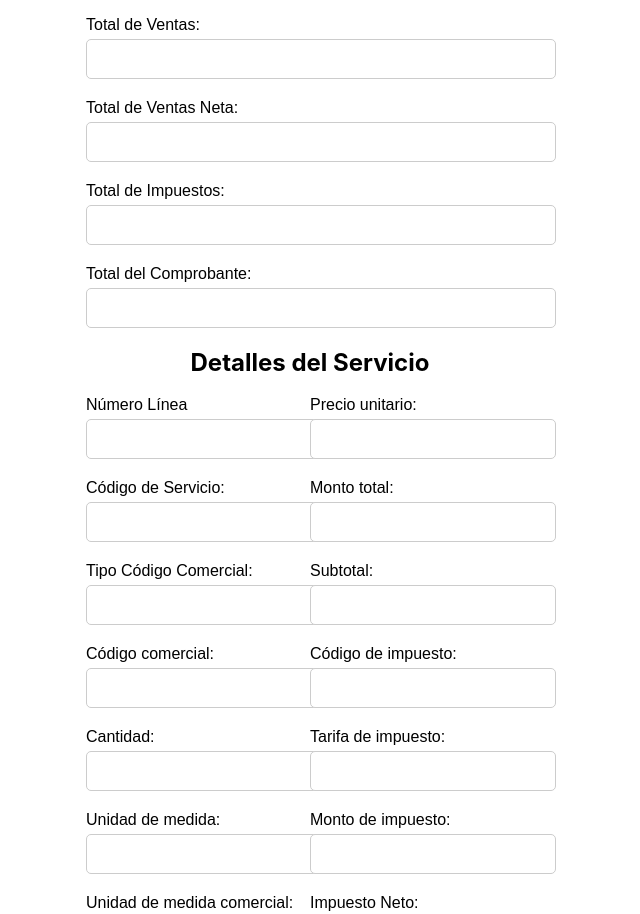
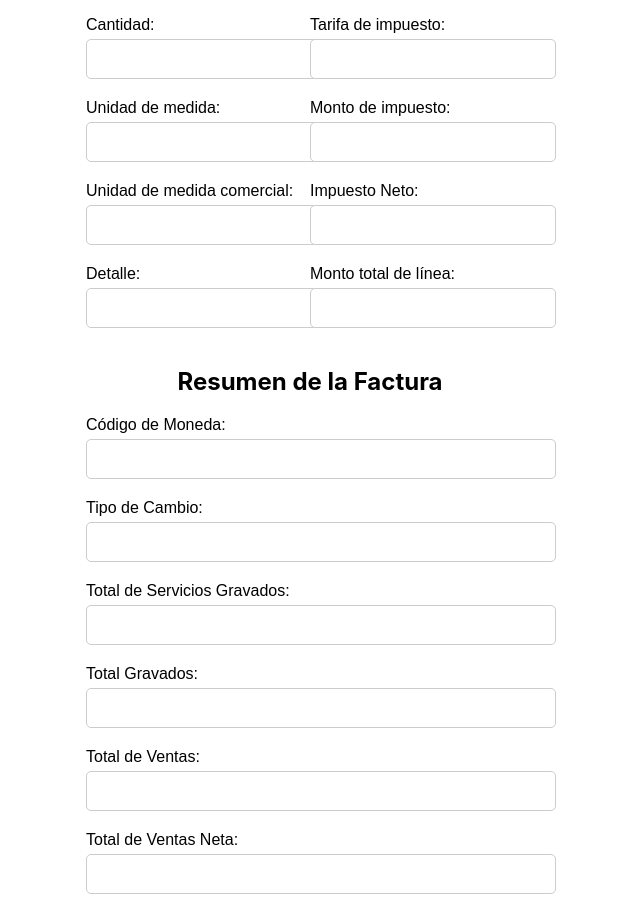
Before and after one commit to Fran420CR/fe, a React (Create React App) app: page /factura-electronica in a window 1280 px wide. Shown: the part 1180-2094 px from the top of the page, without its empty margins (330-970 px from the left). Built offline with nearby package versions, Linux system fonts and the light colour scheme.

Commit message:
Detalles Y tabla fuera

```diff
--- a/src/components/FacturaElectronica.js
+++ b/src/components/FacturaElectronica.js
@@ -10,7 +10,6 @@ function FacturaElectronica() {
   const [codigoServicio, setCodigoServicio] = useState('');
   const [codigoComercial, setCodigoComercial] = useState('');
   const [tipoCodCom, setTipoCodCom] = useState('');
-  const [codigo, setCodigo] = useState('');
   const [cantidad, setCantidad] = useState('');
   const [unidadMedida, setUnidadMedida] = useState('');
   const [unidadMedidaComercial, setUnidadMedidaComercial] = useState('');
@@ -18,30 +17,19 @@ function FacturaElectronica() {
   const [precioUnitario, setPrecioUnitario] = useState('');
   const [montoTotal, setMontoTotal] = useState('');
   const [subtotal, setSubtotal] = useState('');
-  const [impuesto, setImpuesto] = useState({ codigo: '', tarifa: '', monto: '' });
+  const [impuestoCodigo, setImpuestoCodigo] = useState('');
+  const [impuestoTarifa, setImpuestoTarifa] = useState('');
+  const [impuestoMonto, setImpuestoMonto] = useState('');
   const [montoTotalLinea, setMontoTotalLinea] = useState('');
   const [impuestoNeto, setImpuestoNeto] = useState('');
   const [codMoneda, setCodMoneda] = useState('');
-  const [tipoCodComCambio, settipoCodComCambio] = useState('');
+  const [tipoCambio, setTipoCambio] = useState('');
   const [totalServGravados, setTotalServGravados] = useState('');
   const [totalGravados, setTotalGravados] = useState('');
   const [totalVentas, setTotalVentas] = useState('');
   const [totalVentasNeta, setTotalVentasNeta] = useState('');
   const [totalImpuestos, setTotalImpuestos] = useState('');
   const [totalComprobante, setTotalComprobante] = useState('');
-
-  /*
-  const [clientes, setClientes] = useState([]);
-
-  useEffect(() => {
-    fetch('http://localhost:3001/datosClientes')
-      .then(response => response.json())
-      .then(data => {
-        console.log('Datos de clientes obtenidos:', data);
-        setClientes(data);
-      })
-      .catch(error => console.error('Error al obtener los datos de clientes:', error));
-  }, []);*/
 
   const handleConsultarCliente = () => {
     // Realizar la solicitud de datos del cliente utilizando cedulaReceptor
@@ -67,65 +55,6 @@ function FacturaElectronica() {
       .catch(error => console.error('Error al obtener los datos del proveedor:', error));
   };
 
-
-  const [tabla, setTabla] = useState([{
-    numeroLinea: '',
-    codigoServicio: '',
-    codigoComercial: '',
-    tipoCodCom: '',
-    codigo: '',
-    cantidad: '',
-    unidadMedida: '',
-    unidadMedidaComercial: '',
-    detalle: '',
-    precioUnitario: '',
-    montoTotal: '',
-    subtotal: '',
-    impuesto: {
-      codigo: '',
-      tarifa: '',
-      monto: ''
-    },
-    montoTotalLinea: '',
-    impuestoNeto: ''
-
-  }]);
-
-  const handleInputChange = (index, event) => {
-    const values = [...tabla];
-    if (event.target.name === "codigo" || event.target.name === "tarifa" || event.target.name === "monto") {
-      values[index]['impuesto'][event.target.name] = event.target.value;
-    } else {
-      values[index][event.target.name] = event.target.value;
-    }
-    setTabla(values);
-  };
-
-  const handleAddRow = () => {
-    setTabla([...tabla, {
-      numeroLinea: '',
-      codigoServicio: '',
-      codigoComercial: '',
-      tipoCodCom: '',
-      codigo: '',
-      cantidad: '',
-      unidadMedida: '',
-      unidadMedidaComercial: '',
-      detalle: '',
-      precioUnitario: '',
-      montoTotal: '',
-      subtotal: '',
-      impuesto: {
-        codigo: '',
-        tarifa: '',
-        monto: ''
-      },
-      montoTotalLinea: '',
-      impuestoNeto: ''
-    }]);
-  };
-
-
   const handleCodigoSeguridad = (event) => {
     setCodigoSeguridad(event.target.value);
   }
@@ -150,8 +79,8 @@ function FacturaElectronica() {
     setCodMoneda(event.target.value);
   }
 
-  const handletipoCodComCambio = (event) => {
-    settipoCodComCambio(event.target.value);
+  const handleTipoCambio = (event) => {
+    setTipoCambio(event.target.value);
   }
 
   const handleTotalServGravados = (event) => {
@@ -194,10 +123,6 @@ function FacturaElectronica() {
     setTipoCodCom(event.target.value);
   }
 
-  const handleCodigo = (event) => {
-    setCodigo(event.target.value);
-  }
-
   const handleCantidad = (event) => {
     setCantidad(event.target.value);
   }
@@ -226,8 +151,16 @@ function FacturaElectronica() {
     setSubtotal(event.target.value);
   }
 
-  const handleImpuesto = (event) => {
-    setImpuesto({ ...impuesto, [event.target.name]: event.target.value });
+  const handleImpuestoCodigo = (event) => {
+    setImpuestoCodigo(event.target.value);
+  }
+
+  const handleImpuestoTarifa = (event) => {
+    setImpuestoTarifa(event.target.value);
+  }
+
+  const handleImpuestoMonto = (event) => {
+    setImpuestoMonto(event.target.value);
   }
 
   const handleMontoTotalLinea = (event) => {
@@ -247,14 +180,13 @@ function FacturaElectronica() {
       cedulaEmisor,
       cedulaReceptor,
       codMoneda,
-      tipoCodComCambio,
+      tipoCambio,
       totalServGravados,
       totalGravados,
       totalVentas,
       totalVentasNeta,
       totalImpuestos,
       totalComprobante,
-      tabla
     });
 
     // Limpiamos los campos después de enviar el formulario
@@ -264,7 +196,7 @@ function FacturaElectronica() {
     setCedulaEmisor('');
     setCedulaReceptor('');
     setCodMoneda('');
-    settipoCodComCambio('');
+    setTipoCambio('');
     setTotalServGravados('');
     setTotalGravados('');
     setTotalVentas('');
@@ -301,96 +233,12 @@ function FacturaElectronica() {
           <input className="form-input" type="text" value={cedulaReceptor} onChange={handleCedulaReceptor} />
           <button type="button" onClick={handleConsultarCliente}>Consultar Receptor</button>
         </div>
-        <h2>Resumen de la Factura</h2>
-        <div className="form-group">
-          <label className="form-label">Código de Moneda:</label>
-          <input className="form-input" type="text" value={codMoneda} onChange={handleCodMoneda} />
-        </div>
-        <div className="form-group">
-          <label className="form-label">tipoCodCom de Cambio:</label>
-          <input className="form-input" type="text" value={tipoCodComCambio} onChange={handletipoCodComCambio} />
-        </div>
-        <div className="form-group">
-          <label className="form-label">Total de Servicios Gravados:</label>
-          <input className="form-input" type="text" value={totalServGravados} onChange={handleTotalServGravados} />
-        </div>
-        <div className="form-group">
-          <label className="form-label">Total Gravados:</label>
-          <input className="form-input" type="text" value={totalGravados} onChange={handleTotalGravados} />
-        </div>
-        <div className="form-group">
-          <label className="form-label">Total de Ventas:</label>
-          <input className="form-input" type="text" value={totalVentas} onChange={handleTotalVentas} />
-        </div>
-        <div className="form-group">
-          <label className="form-label">Total de Ventas Neta:</label>
-          <input className="form-input" type="text" value={totalVentasNeta} onChange={handleTotalVentasNeta} />
-        </div>
-        <div className="form-group">
-          <label className="form-label">Total de Impuestos:</label>
-          <input className="form-input" type="text" value={totalImpuestos} onChange={handleTotalImpuestos} />
-        </div>
-        <div className="form-group">
-          <label className="form-label">Total del Comprobante:</label>
-          <input className="form-input" type="text" value={totalComprobante} onChange={handleTotalComprobante} />
-        </div>
-        {/* <div className="form-container-table" id="tabla">
-          <h2>Tabla</h2>
-          <table>
-            <thead>
-              <tr>
-                <th>Número Línea</th>
-                <th>Código</th>
-                <th>tipoCodCom Cod Com</th>
-                <th>Código Comercial</th>
-                <th>Cantidad</th>
-                <th>Unidad de Medida</th>
-                <th>Unidad de Medida Comercial</th>
-                <th>Detalle</th>
-                <th>Precio Unitario</th>
-                <th>Monto Total</th>
-                <th>SubTotal</th>
-                <th>Código de Impuesto</th>
-                <th>Tarifa de Impuesto</th>
-                <th>Monto de Impuesto</th>
-                <th>Monto Total Linea</th>
-                <th>Impuesto Neto</th>
-              </tr>
-            </thead>
-            <tbody>
-              {tabla.map((item, index) => (
-                <tr key={index}>
-                  <td><input type="text" name="numeroLinea" value={item.numeroLinea} onChange={event => handleInputChange(index, event)} /></td>
-                  <td><input type="text" name="codigo" value={item.codigoServicio} onChange={event => handleInputChange(index, event)} /></td>
-                  <td><input type="text" name="codigoComercial" value={item.codigoComercial} onChange={event => handleInputChange(index, event)} /></td>
-                  <td><input type="text" name="tipoCodComCodCom" value={item.tipoCodCom} onChange={event => handleInputChange(index, event)} /></td>
-                  <td><input type="text" name="cantidad" value={item.cantidad} onChange={event => handleInputChange(index, event)} /></td>
-                  <td><input type="text" name="unidadMedida" value={item.unidadMedida} onChange={event => handleInputChange(index, event)} /></td>
-                  <td><input type="text" name="unidadMedidaComercial" value={item.unidadMedidaComercial} onChange={event => handleInputChange(index, event)} /></td>
-                  <td><input type="text" name="detalle" value={item.detalle} onChange={event => handleInputChange(index, event)} /></td>
-                  <td><input type="text" name="precioUnitario" value={item.precioUnitario} onChange={event => handleInputChange(index, event)} /></td>
-                  <td><input type="text" name="montoTotal" value={item.montoTotal} onChange={event => handleInputChange(index, event)} /></td>
-                  <td><input type="text" name="subtotal" value={item.subtotal} onChange={event => handleInputChange(index, event)} /></td>
-                  <td><input type="text" name="codigoImpuesto" value={item.impuesto.codigo} onChange={event => handleInputChange(index, event)} /></td>
-                  <td><input type="text" name="tarifa" value={item.impuesto.tarifa} onChange={event => handleInputChange(index, event)} /></td>
-                  <td><input type="text" name="monto" value={item.impuesto.monto} onChange={event => handleInputChange(index, event)} /></td>
-                  <td><input type="text" name="montoTotalLinea" value={item.montoTotalLinea} onChange={event => handleInputChange(index, event)} /></td>
-                  <td><input type="text" name="impuestoNeto" value={item.impuestoNeto} onChange={event => handleInputChange(index, event)} /></td>
-                </tr>
-              ))}
-            </tbody>
-          </table>
-
-
-
-          <button onClick={handleAddRow}>Agregar fila</button>
-        </div> */}
         <h2>Detalles del Servicio</h2>
         <div className='col'>
           <div>
             <div className="form-group">
               <label className="form-label">Número Línea</label>
-              <input className="form-input" type="text" value={numeroLinea} onChange={handleCodigoServicio} />
+              <input className="form-input" type="text" value={numeroLinea} onChange={handleNumeroLinea} />
             </div>
             <div className="form-group">
               <label className="form-label">Código de Servicio:</label>
@@ -420,28 +268,75 @@ function FacturaElectronica() {
               <label className="form-label">Detalle:</label>
               <input className="form-input" type="text" value={detalle} onChange={handleDetalle} />
             </div>
-
-
           </div>
           <div>
-            <div className="form-group"> <label className="form-label">Precio unitario:</label>
-              <input className="form-input" type="text" value={precioUnitario} onChange={handlePrecioUnitario} /></div>
-            <div className="form-group"><label className="form-label">Monto total:</label>
-              <input className="form-input" type="text" value={montoTotal} onChange={handleMontoTotal} /></div>
-            <div className="form-group"><label className="form-label">Subtotal:</label>
+            <div className="form-group">
+              <label className="form-label">Precio unitario:</label>
+              <input className="form-input" type="text" value={precioUnitario} onChange={handlePrecioUnitario} />
+            </div>
+            <div className="form-group">
+              <label className="form-label">Monto total:</label>
+              <input className="form-input" type="text" value={montoTotal} onChange={handleMontoTotal} />
+            </div>
+            <div className="form-group">
+              <label className="form-label">Subtotal:</label>
               <input className="form-input" type="text" value={subtotal} onChange={handleSubtotal} /></div>
-            <div className="form-group"><label className="form-label">Código de impuesto:</label>
-              <input className="form-input" type="text" value={impuesto.codigo} onChange={handleImpuesto} /></div>
-            <div className="form-group"><label className="form-label">Tarifa de impuesto:</label>
-              <input className="form-input" type="text" value={impuesto.tarifa} onChange={handleImpuesto} /></div>
-            <div className="form-group"><label className="form-label">Monto de impuesto:</label>
-              <input className="form-input" type="text" value={impuesto.monto} onChange={handleImpuesto} /></div>
-              <div className="form-group"><label className="form-label">Impuesto Neto:</label>
-              <input className="form-input" type="text" value={impuestoNeto} onChange={handleImpuestoNeto} /></div>
-            <div className="form-group"><label className="form-label">Monto total de línea:</label>
-              <input className="form-input" type="text" value={montoTotalLinea} onChange={handleMontoTotalLinea} /></div>
+            <div className="form-group">
+              <label className="form-label">Código de impuesto:</label>
+              <input className="form-input" type="text" value={impuestoCodigo} onChange={handleImpuestoCodigo} />
+            </div>
+            <div className="form-group">
+              <label className="form-label">Tarifa de impuesto:</label>
+              <input className="form-input" type="text" value={impuestoTarifa} onChange={handleImpuestoTarifa} />
+            </div>
+            <div className="form-group">
+              <label className="form-label">Monto de impuesto:</label>
+              <input className="form-input" type="text" value={impuestoMonto} onChange={handleImpuestoMonto} />
+            </div>
+            <div className="form-group">
+              <label className="form-label">Impuesto Neto:</label>
+              <input className="form-input" type="text" value={impuestoNeto} onChange={handleImpuestoNeto} />
+            </div>
+            <div className="form-group"
+            ><label className="form-label">Monto total de línea:</label>
+              <input className="form-input" type="text" value={montoTotalLinea} onChange={handleMontoTotalLinea} />
+            </div>
           </div>
         </div>
+        <h2>Resumen de la Factura</h2>
+        <div className="form-group">
+          <label className="form-label">Código de Moneda:</label>
+          <input className="form-input" type="text" value={codMoneda} onChange={handleCodMoneda} />
+        </div>
+        <div className="form-group">
+          <label className="form-label">Tipo de Cambio:</label>
+          <input className="form-input" type="text" value={tipoCambio} onChange={handleTipoCambio} />
+        </div>
+        <div className="form-group">
+          <label className="form-label">Total de Servicios Gravados:</label>
+          <input className="form-input" type="text" value={totalServGravados} onChange={handleTotalServGravados} />
+        </div>
+        <div className="form-group">
+          <label className="form-label">Total Gravados:</label>
+          <input className="form-input" type="text" value={totalGravados} onChange={handleTotalGravados} />
+        </div>
+        <div className="form-group">
+          <label className="form-label">Total de Ventas:</label>
+          <input className="form-input" type="text" value={totalVentas} onChange={handleTotalVentas} />
+        </div>
+        <div className="form-group">
+          <label className="form-label">Total de Ventas Neta:</label>
+          <input className="form-input" type="text" value={totalVentasNeta} onChange={handleTotalVentasNeta} />
+        </div>
+        <div className="form-group">
+          <label className="form-label">Total de Impuestos:</label>
+          <input className="form-input" type="text" value={totalImpuestos} onChange={handleTotalImpuestos} />
+        </div>
+        <div className="form-group">
+          <label className="form-label">Total del Comprobante:</label>
+          <input className="form-input" type="text" value={totalComprobante} onChange={handleTotalComprobante} />
+        </div>
+
         <button type="submit" className="submit-button">Agregar Factura</button>
       </form>
     </div>
```
